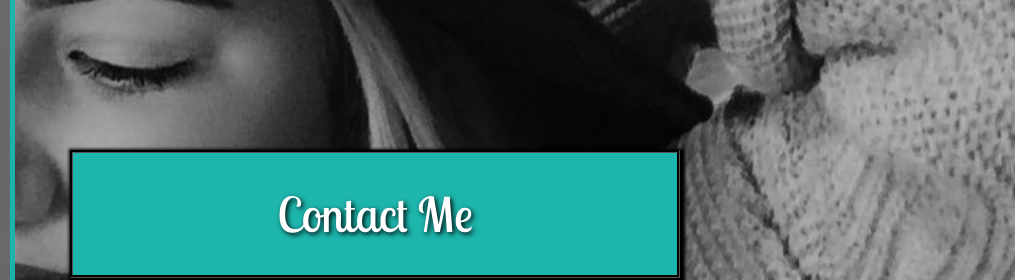
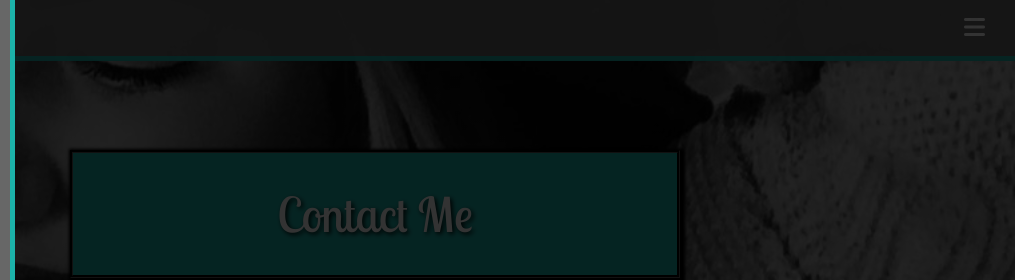
Before and after one commit to mmayert/Makeup-by-Shae, a plain HTML site: page pages/contact.html in a window 1280 px wide. Both pictures are taken after a click on the element 1259 px from the left and 28 px from the top of the page. Shown: the top 280 px of the page, 265-1280 px from the left. Drawn offline with nearby package versions, Linux system fonts and the light colour scheme.

Commit message:
fixed menu

```diff
--- a/js/home-page.js
+++ b/js/home-page.js
@@ -1,21 +1,25 @@
 /*Menu Animation*/
+
+function openMenu(){
+    $(".menu-primary").addClass("show-menu");
+    $(".fadded-background").addClass("show-menu");
+    $(".fadded-background").addClass("opacity-background");
+}
+
+function closeMenu(){
+    $(".menu-primary").removeClass("show-menu");
+    $(".fadded-background").removeClass("show-menu");
+    $(".fadded-background").removeClass("opacity-background");
+}
+
+
 $(document).ready(function() {
-        $(".toggle-menu").click(function(){
-        $(".menu-primary").addClass("show-menu");
-        $(".fixed-menu").addClass("opacity-zero");
-        $(".fadded-background").addClass("show-menu");
-    });
-
-    $(".close").click(function(){
-        $(".menu-primary").removeClass("show-menu");
-        $(".fixed-menu").removeClass("opacity-zero");
-        $(".fadded-background").removeClass("show-menu")
-    });
+        $(".toggle-menu").click(openMenu);
+        $(".close").click(closeMenu);
+        $(".fadded-background").click(closeMenu);
 });
 
-    $(".fadded-background").click(function(){
-        window.location.href= "index.html";
-    });
+
 
 
 /*Buttons*/
--- a/pages/contact.html
+++ b/pages/contact.html
@@ -23,6 +23,8 @@
            </header>
 
            <!--Collapsed Nav  -->
+           <div class="fadded-background">
+               </div>
             <nav class="menu-primary">
                 <span class="close"><i class ="fa fa-times"></i></span>
                 <a href="pages/index.html"><h1 class="boxed-item"> Makeup by Shae </h1></a>
--- a/styles/style.css
+++ b/styles/style.css
@@ -47,7 +47,7 @@ img {
     border-bottom:5px solid #1DB5AC;
     position:fixed;
     padding: 10px 10px 10px 10px;
-    z-index: 10000000;
+    z-index: 10000;
     opacity:0.97;
     transition: all 0.3s ease-in;
 }
@@ -116,11 +116,11 @@ img {
 .fadded-background{
     width:100%;
     height:100%;
-    background: rgba(0, 0, 0, 0.8);;
+    background: rgb(0, 0, 0);
     margin-left:-1500px;
     position:fixed;
     z-index:100000;
-    transition: all 0.3 fade-in;
+    opacity:0;
 
 }
 
@@ -208,10 +208,11 @@ img {
 }
 
 /*On click Jquery event classes for nav bar*/
-.opacity-zero{
-    opacity:1;
-    margin-left:2000px;
+.opacity-background{
+    opacity:0.8;
+    transition: opacity 0.3s ease-in-out;
 }
+
 .show-menu{
     margin-left:0px;
 }
@@ -414,7 +415,7 @@ hr.style-underline {
 
 }
 
-.contact-info a:hover {
+.contact-info a:hover, .contact-info a:visited:hover {
     color:#FD7364;
     text-decoration:none;
 }
```
Also changed, not shown: pages/portfolio.html (+2 -0 lines), pages/services.html (+3 -0 lines).
